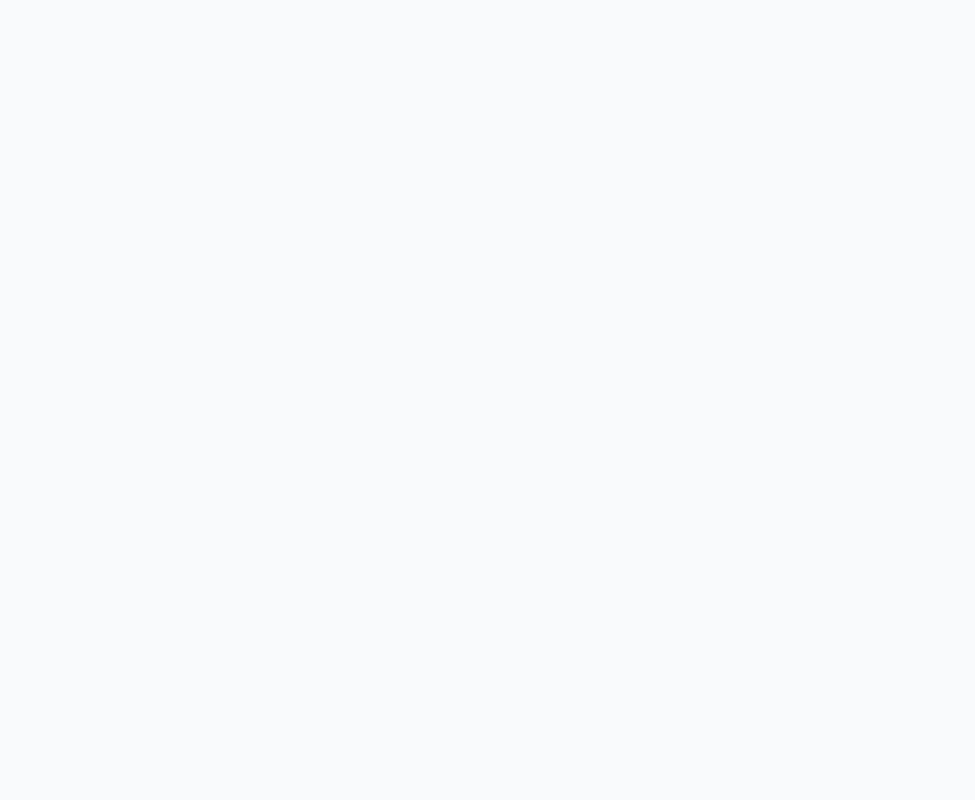
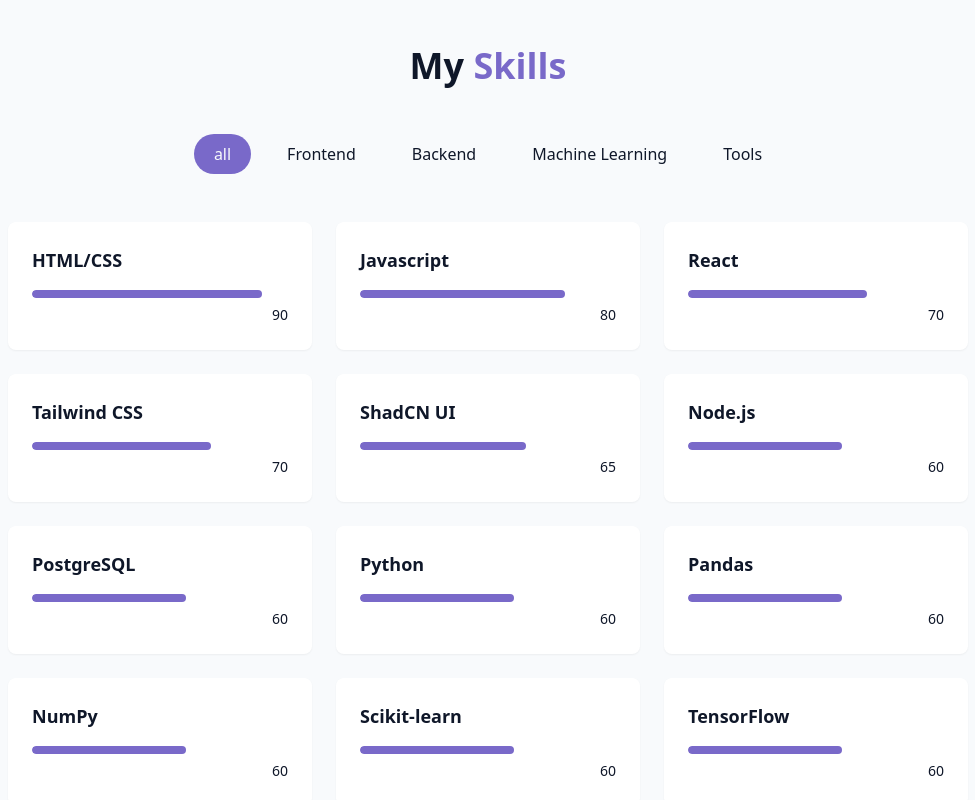
Before and after one commit to Prathamesh-tech-eng/portfolio, a React (Vite) app: page / in a window 1280 px wide. Shown: the part 1380-2180 px from the top of the page, without its empty margins (152-1127 px from the left). Before the commit the page ends 1330 px from the top, so only its background shows below. Built offline with nearby package versions, Linux system fonts and the light colour scheme.

Commit message:
feat: add Skills section with categorized skill cards and responsive layout

```diff
--- /dev/null
+++ b/src/components/SkillsSection.jsx
@@ -0,0 +1,77 @@
+import React, { useState } from 'react';
+import { cn } from '@/lib/utils';
+
+const skills = [
+    //Frontend
+    {name: "HTML/CSS", level: "90", category: "Frontend"},
+    {name: "Javascript", level: "80", category: "Frontend"},
+    {name: "React", level: "70", category: "Frontend"},
+    {name: "Tailwind CSS", level: "70", category: "Frontend"},
+    {name: "ShadCN UI", level: "65", category: "Frontend"},
+    //Backend
+    {name: "Node.js", level: "60", category: "Backend"},
+    {name: "PostgreSQL", level: "60", category: "Backend"},
+    //Machine Learning
+    {name: "Python", level: "60", category: "Machine Learning"},
+    {name: "Pandas", level: "60", category: "Machine Learning"},
+    {name: "NumPy", level: "60", category: "Machine Learning"},
+    {name: "Scikit-learn", level: "60", category: "Machine Learning"},
+    {name: "TensorFlow", level: "60", category: "Machine Learning"},
+    //Tools
+    {name: "Git", level: "70", category: "Tools"},
+    {name: "Docker", level: "60", category: "Tools"},
+    {name: "Figma", level: "70", category: "Tools"},
+    {name: "VS Code", level: "80", category: "Tools"},
+
+]
+
+const categories = ["all", "Frontend", "Backend", "Machine Learning", "Tools"];
+
+
+export const SkillsSection = () => {
+    const [activeCategory, setActiveCategory] = useState("all");
+
+    const filteredSkills = skills.filter((skill) => activeCategory === "all" || skill.category === activeCategory);
+  return (
+    <section id="skills" className="py-24 px-4 relative bg-secondary/30">
+        <div className="container mx-auto max-w-5xl">
+            <h2 className="text-3xl md:text-4xl font-bold mb-12 text-center">
+                My <span className="text-primary"> Skills </span>
+            </h2>
+
+            <div className="flex justify-center flex-wrap gap-4 mb-12">
+                {categories.map((category, key) => (
+                    <button
+                        key={key}
+                        onClick={() => setActiveCategory(category)}
+                        className={cn(
+                            "px-5 py-2 rounded-full transition-colors duration-300",
+                            activeCategory === category
+                                ? "bg-primary text-primary-foreground hover:bg-primary/90"
+                                : "bg-secondary text-muted-foreground hover:bg-primary hover:bd-secondary"
+                        )}
+                    >
+                        {category}
+                    </button>
+                ))}
+            </div>
+            <div className="grid grid-cols-1 sm:grid-cols-2 lg:grid-cols-3 gap-6">
+                {filteredSkills.map((skills,key) => (
+                    <div key={key} className="bg-card p-6 rounded-lg shadow-xs card-hover">
+                        <div className="text-left mb-4">
+                            <h3 className="font-semibold text-lg">{skills.name}</h3>
+                        </div>
+                        <div className="w-full bg-secondary/50 rounded-full overflow-hidden">
+                            <div className="bg-primary h-2 rounded-full origin-left animate[grow_1.5s_ease-out]"
+                            style={{width : skills.level + "%"}} />
+                        </div>
+                        <div className="text-right mt-1">
+                            <span className="text-sm text-muted-foreground">{skills.level}</span>
+                        </div>
+                    </div>
+                ))}
+            </div>
+        </div>
+    </section>
+  )
+}
--- a/src/pages/Home.jsx
+++ b/src/pages/Home.jsx
@@ -1,6 +1,7 @@
 import { AboutSection } from "../components/AboutSection"
 import { HeroSection } from "../components/HeroSection"
 import { Navbar } from "../components/Navbar"
+import { SkillsSection } from "../components/SkillsSection"
 import { StarBackground } from "../components/StarBackground"
 import { ThemeToggle } from "../components/ThemeToggle"
 
@@ -21,6 +22,7 @@
             <main>
                 <HeroSection />
                 <AboutSection />
+                <SkillsSection />
             </main>
 
             {/* Footer */}
```
